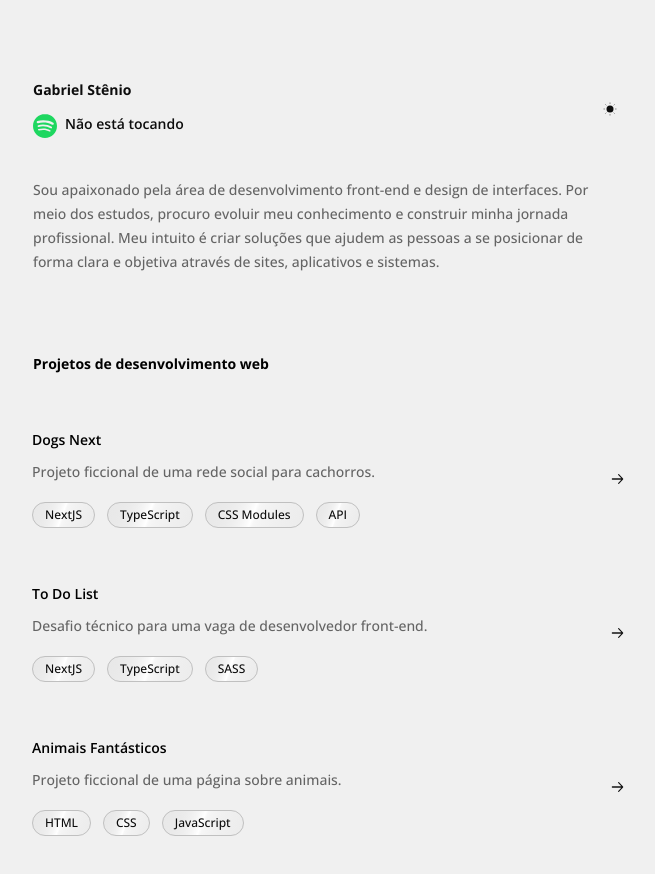
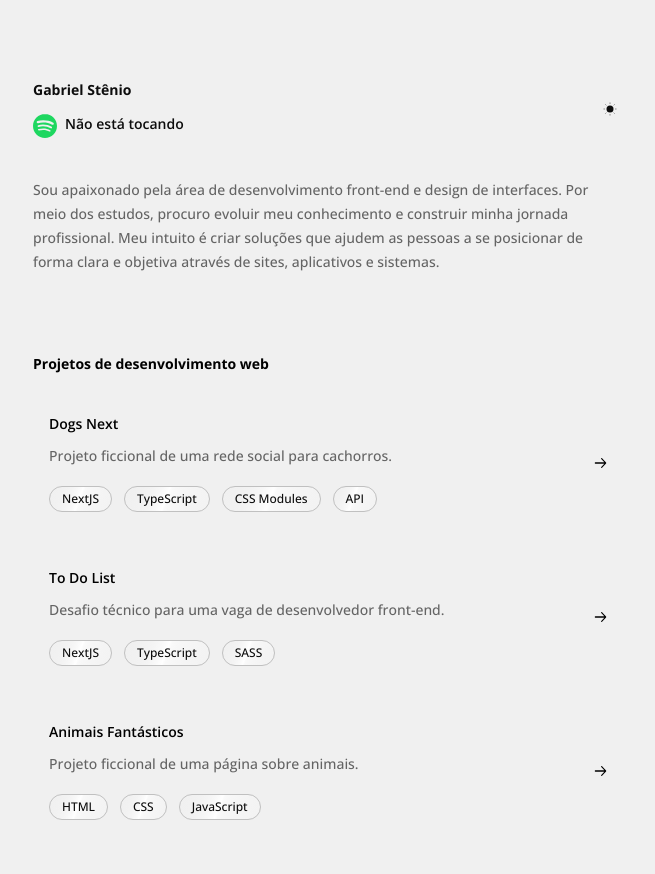
Before and after one commit to bagrielz/portfolio, a Next.js app: page / in a window 1280 px wide. Shown: the top 874 px of the page, without its empty margins (311-966 px from the left). After the commit the page ends 836 px from the top, so only its background shows below. Built offline with nearby package versions, Linux system fonts and the light colour scheme; no server answers.

Commit message:
perf: Adicionado alterações para otimização

```diff
--- a/src/components/development/badge.tsx
+++ b/src/components/development/badge.tsx
@@ -1,6 +1,6 @@
 export function Badge({ children }: { children: string }) {
   return (
-    <div className="inline-flex animate-shine items-center justify-center rounded-full text-xs border border-neutral-200 dark:border-neutral-800 bg-[linear-gradient(110deg,#E8E8E8,45%,#FFFFFF,55%,#E8E8E8)] dark:bg-[linear-gradient(110deg,#121212,45%,#1e2631,55%,#121212)] bg-[length:200%_100%] px-3 py-1 font-medium text-dark-100 dark:text-neutral-100 transition-colors">
+    <div className="inline-flex animate-shine items-center justify-center rounded-full text-xs border border-neutral-200 dark:border-neutral-800 bg-[linear-gradient(110deg,#F0F0F0,45%,#FFFFFF,55%,#F0F0F0)] dark:bg-[linear-gradient(110deg,#121212,45%,#1e2631,55%,#121212)] bg-[length:200%_100%] px-3 py-1 font-medium text-dark-100 dark:text-neutral-100 transition-colors">
       {children}
     </div>
   );
--- a/src/components/development/project-container.tsx
+++ b/src/components/development/project-container.tsx
@@ -1,5 +1,24 @@
-import { Badge } from "./badge";
-import Link from "next/link";
+import { Badge } from './badge';
+import Link from 'next/link';
+
+// Componentes auxiliares para SVG
+const ArrowIcon = ({ className }: { className: string }) => (
+  <svg
+    className={className}
+    width="16"
+    height="16"
+    viewBox="0 0 16 16"
+    fill="none"
+    xmlns="http://www.w3.org/2000/svg"
+  >
+    <path
+      fillRule="evenodd"
+      clipRule="evenodd"
+      d="M8.24341 3.16554C8.46796 2.92057 8.83203 2.92057 9.05659 3.16554L13.0816 7.55644C13.3061 7.80141 13.3061 8.19858 13.0816 8.44354L9.05659 12.8345C8.83203 13.0794 8.46796 13.0794 8.24341 12.8345C8.01886 12.5895 8.01886 12.1923 8.24341 11.9474L11.2868 8.62727H2.325C2.00744 8.62727 1.75 8.34643 1.75 7.99999C1.75 7.65356 2.00744 7.37272 2.325 7.37272H11.2868L8.24341 4.05263C8.01886 3.80767 8.01886 3.4105 8.24341 3.16554Z"
+      fill="currentColor"
+    />
+  </svg>
+);
 
 export default function ProjectContainer({
   title,
@@ -15,6 +34,10 @@ export default function ProjectContainer({
   return (
     <Link
       href={href}
+      aria-label={`Projeto ${title}`}
+      role="link"
+      target="_blank"
+      rel="noopener noreferrer"
       className="group flex justify-between items-center p-4 rounded-xl transition duration-300 ease-in-out hover:bg-neutral-100 dark:hover:bg-dark-50"
     >
       <div className="font-medium">
@@ -31,35 +54,8 @@ export default function ProjectContainer({
         </ul>
       </div>
       <div className="relative w-4 h-4 overflow-hidden">
-        <svg
-          className="absolute fill-dark-50 dark:fill-neutral-50 right-0 top-0 transition-transform duration-500 ease-in-out group-hover:translate-x-full"
-          width="16"
-          height="16"
-          viewBox="0 0 16 16"
-          fill="none"
-          xmlns="http://www.w3.org/2000/svg"
-        >
-          <path
-            fill-rule="evenodd"
-            clip-rule="evenodd"
-            d="M8.24341 3.16554C8.46796 2.92057 8.83203 2.92057 9.05659 3.16554L13.0816 7.55644C13.3061 7.80141 13.3061 8.19858 13.0816 8.44354L9.05659 12.8345C8.83203 13.0794 8.46796 13.0794 8.24341 12.8345C8.01886 12.5895 8.01886 12.1923 8.24341 11.9474L11.2868 8.62727H2.325C2.00744 8.62727 1.75 8.34643 1.75 7.99999C1.75 7.65356 2.00744 7.37272 2.325 7.37272H11.2868L8.24341 4.05263C8.01886 3.80767 8.01886 3.4105 8.24341 3.16554Z"
-            fill="color-dark-50 dark:color-neutral-100"
-          />
-        </svg>
-        <svg
-          className="absolute fill-dark-50 dark:fill-neutral-50 right-0 top-0 -translate-x-full transition-transform duration-500 ease-in-out group-hover:translate-x-0"
-          width="16"
-          height="16"
-          viewBox="0 0 16 16"
-          fill="none"
-          xmlns="http://www.w3.org/2000/svg"
-        >
-          <path
-            fill-rule="evenodd"
-            clip-rule="evenodd"
-            d="M8.24341 3.16554C8.46796 2.92057 8.83203 2.92057 9.05659 3.16554L13.0816 7.55644C13.3061 7.80141 13.3061 8.19858 13.0816 8.44354L9.05659 12.8345C8.83203 13.0794 8.46796 13.0794 8.24341 12.8345C8.01886 12.5895 8.01886 12.1923 8.24341 11.9474L11.2868 8.62727H2.325C2.00744 8.62727 1.75 8.34643 1.75 7.99999C1.75 7.65356 2.00744 7.37272 2.325 7.37272H11.2868L8.24341 4.05263C8.01886 3.80767 8.01886 3.4105 8.24341 3.16554Z"
-          />
-        </svg>
+        <ArrowIcon className="absolute fill-dark-50 dark:fill-neutral-50 right-0 top-0 transition-transform duration-500 ease-in-out group-hover:translate-x-full" />
+        <ArrowIcon className="absolute fill-dark-50 dark:fill-neutral-50 right-0 top-0 -translate-x-full transition-transform duration-500 ease-in-out group-hover:translate-x-0" />
       </div>
     </Link>
   );
--- a/src/components/development/projects.tsx
+++ b/src/components/development/projects.tsx
@@ -1,34 +1,44 @@
-import ProjectContainer from "./project-container";
+import ProjectContainer from './project-container';
+
+// Dados dos projetos
+const projects = [
+  {
+    title: 'Dogs Next',
+    href: 'https://github.com/bagrielz/dogs-project',
+    description: 'Projeto ficcional de uma rede social para cachorros.',
+    stacks: ['NextJS', 'TypeScript', 'CSS Modules', 'API'],
+  },
+  {
+    title: 'To Do List',
+    href: 'https://github.com/bagrielz/teste-dev-junior',
+    description: 'Desafio técnico para uma vaga de desenvolvedor front-end.',
+    stacks: ['NextJS', 'TypeScript', 'SASS'],
+  },
+  {
+    title: 'Animais Fantásticos',
+    href: 'https://github.com/bagrielz/animais-fantasticos-project',
+    description: 'Projeto ficcional de uma página sobre animais.',
+    stacks: ['HTML', 'CSS', 'JavaScript'],
+  },
+];
 
 export default function DevelopmentProjects() {
   return (
-    <section>
-      <h2 className="container font-bold">Projetos de desenvolvimento web</h2>
-      <ul className="projects-container space-y-6">
-        <li>
-          <ProjectContainer
-            title="Dogs Next"
-            href="https://github.com/bagrielz/dogs-project"
-            description="Projeto ficcional de uma rede social para cachorros."
-            stacks={["NextJS", "TypeScript", "CSS Modules", "API"]}
-          />
-        </li>
-        <li>
-          <ProjectContainer
-            title="To Do List"
-            href="https://github.com/bagrielz/teste-dev-junior"
-            description="Desafio técnico para uma vaga de desenvolvedor front-end."
-            stacks={["NextJS", "TypeScript", "SASS"]}
-          />
-        </li>
-        <li>
-          <ProjectContainer
-            title="Animais Fantásticos"
-            href="https://github.com/bagrielz/animais-fantasticos-project"
-            description="Projeto ficcional de uma página sobre animais."
-            stacks={["HTML", "CSS", "JavaScript"]}
-          />
-        </li>
+    <section aria-labelledby="development-projects" className="container my-8">
+      <h2 id="development-projects" className="font-bold mb-6">
+        Projetos de desenvolvimento web
+      </h2>
+      <ul className="space-y-6">
+        {projects.map((project, index) => (
+          <li key={index}>
+            <ProjectContainer
+              title={project.title}
+              href={project.href}
+              description={project.description}
+              stacks={project.stacks}
+            />
+          </li>
+        ))}
       </ul>
     </section>
   );
--- a/src/components/header.tsx
+++ b/src/components/header.tsx
@@ -1,20 +1,19 @@
-import Image from "next/image";
-import ThemeSwitcher from "./theme-switcher";
+import Image from 'next/image';
+import ThemeSwitcher from './theme-switcher';
 
-export async function Header() {
+export function Header() {
   return (
     <header className="container text-dark-100 dark:text-neutral-50">
       <div className="flex justify-between items-center">
         <div>
-          <span className="font-bold inline-block mb-[14px]">
-            Gabriel Stênio
-          </span>
+          <span className="font-bold inline-block mb-3.5">Gabriel Stênio</span>
           <div className="flex gap-2">
             <Image
-              src={"/icons/spotify.svg"}
+              src={'/icons/spotify.svg'}
               alt="Ícone do Spotify"
               width={24}
               height={24}
+              priority
             />
             <span className="font-semibold">Não está tocando</span>
           </div>
--- a/src/components/theme-switcher.tsx
+++ b/src/components/theme-switcher.tsx
@@ -1,19 +1,26 @@
-"use client";
+'use client';
 
-import { useState, useEffect } from "react";
-import { useTheme } from "next-themes";
-import useSound from "use-sound";
+import { useState, useEffect } from 'react';
+import { useTheme } from 'next-themes';
+import useSound from 'use-sound';
 
 export default function ThemeSwitcher() {
   const { theme, setTheme } = useTheme();
-  const [mounted, setMounted] = useState(false);
-  const [toggleThemeSoundPlay] = useSound("/sounds/toggle-theme.mp3");
+  const [isMounted, setIsMounted] = useState(false);
+  const [toggleThemeSoundPlay] = useSound('/sounds/toggle-theme.mp3');
 
+  // Efetua a montagem para evitar erros de hidratação no Next.js
   useEffect(() => {
-    setMounted(true);
+    setIsMounted(true);
   }, []);
 
-  if (!mounted) return null;
+  // Impede a renderização até que o componente esteja montado
+  if (!isMounted) return null;
+
+  const handleThemeSwitch = () => {
+    setTheme(theme === 'dark' ? 'light' : 'dark');
+    toggleThemeSoundPlay(); // Som será tocado após o clique
+  };
 
   function Sun() {
     return (
@@ -58,18 +65,17 @@ export default function ThemeSwitcher() {
 
   return (
     <button
-      aria-label={
-        theme === "dark" ? "Trocar para tema claro" : "Trocar para tema escuro"
-      }
-      onClick={() => {
-        setTheme(theme === "dark" ? "light" : "dark");
-        toggleThemeSoundPlay();
-      }}
+      aria-label={`Atualmente no tema ${
+        theme === 'dark' ? 'escuro' : 'claro'
+      }, clique para alternar para o tema ${
+        theme === 'dark' ? 'claro' : 'escuro'
+      }`}
+      onClick={handleThemeSwitch}
       className={`p-2 transition duration-300 ease-in-out rounded-md focus:outline-none ${
-        theme === "light" ? "hover:bg-neutral-100" : "hover:bg-dark-50"
+        theme === 'light' ? 'hover:bg-neutral-100' : 'hover:bg-dark-50'
       }`}
     >
-      {theme === "light" ? <Moon /> : <Sun />}
+      {theme === 'light' ? <Moon /> : <Sun />}
     </button>
   );
 }
```
Also changed, not shown: src/app/layout.tsx (+5 -5 lines).
